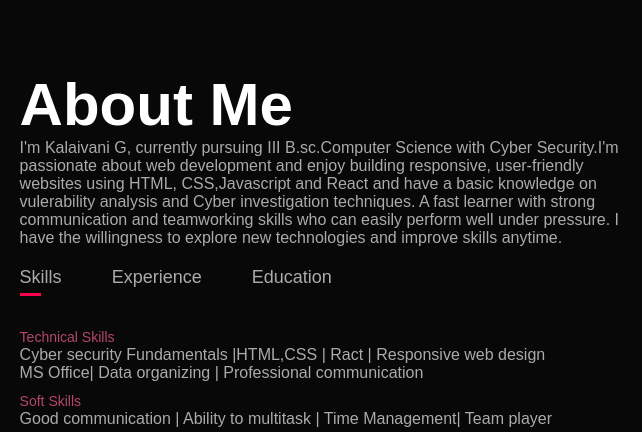
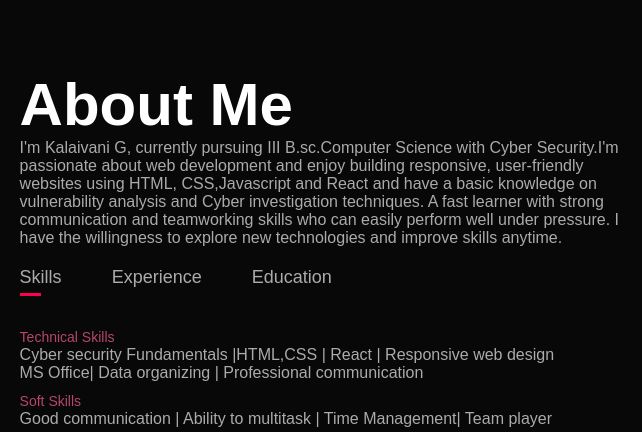
Before and after one commit to kalaigopi/portfolio, a plain HTML site: page index.html in a window 1280 px wide. Shown: the part 820-1252 px from the top of the page, 518-1160 px from the left. Drawn offline with Linux system fonts and the light colour scheme.

Commit message:
index.html

```diff
--- a/index.html
+++ b/index.html
@@ -39,7 +39,7 @@
             </div>
             <div class="about-col-2">
                 <h1 class="sub-title">About Me</h1>
-                <p>I'm Kalaivani G, currently pursuing III B.sc.Computer Science with Cyber Security.I'm passionate about web development and enjoy building responsive, user-friendly websites using HTML, CSS,Javascript and React and have a basic knowledge on vulerability analysis and Cyber investigation techniques.
+                <p>I'm Kalaivani G, currently pursuing III B.sc.Computer Science with Cyber Security.I'm passionate about web development and enjoy building responsive, user-friendly websites using HTML, CSS,Javascript and React and have a basic knowledge on vulnerability analysis and Cyber investigation techniques.
                     A fast learner with strong communication and teamworking skills who can easily perform well under pressure. I have the willingness to explore new technologies and improve skills anytime.
 
                 <div class="tab-titles">
@@ -49,7 +49,7 @@
                 </div>
                 <div class="tab-contents active-tab" id="skills">
                     <ul>
-                        <li><span>Technical Skills</span><br>Cyber security Fundamentals |HTML,CSS | Ract | Responsive web design <br> MS Office| Data organizing | Professional communication</li>
+                        <li><span>Technical Skills</span><br>Cyber security Fundamentals |HTML,CSS | React | Responsive web design <br> MS Office| Data organizing | Professional communication</li>
                         <li><span>Soft Skills </span><br>Good communication | Ability to multitask | Time Management| Team player</li>
                         <li><span>Web Development</span><br>Responsive Food Delivery web application</li>
                     </ul>
```
